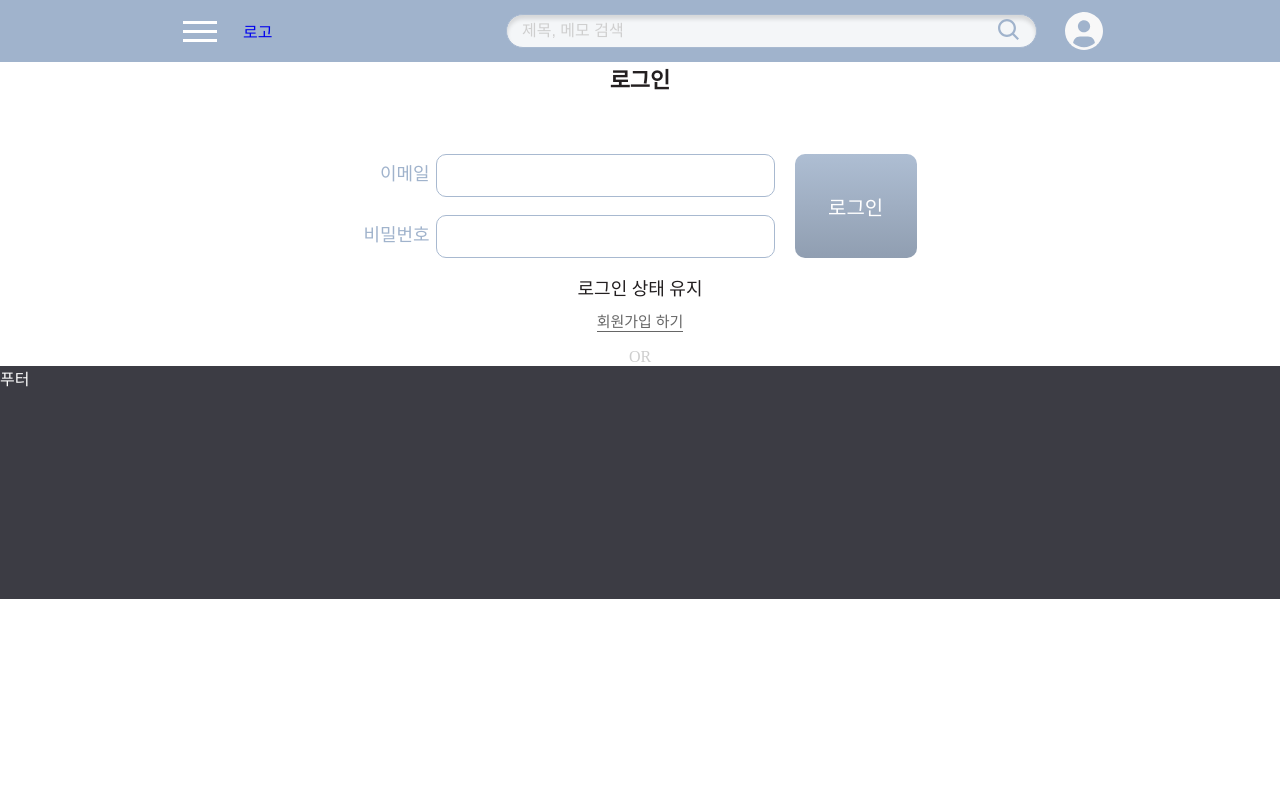
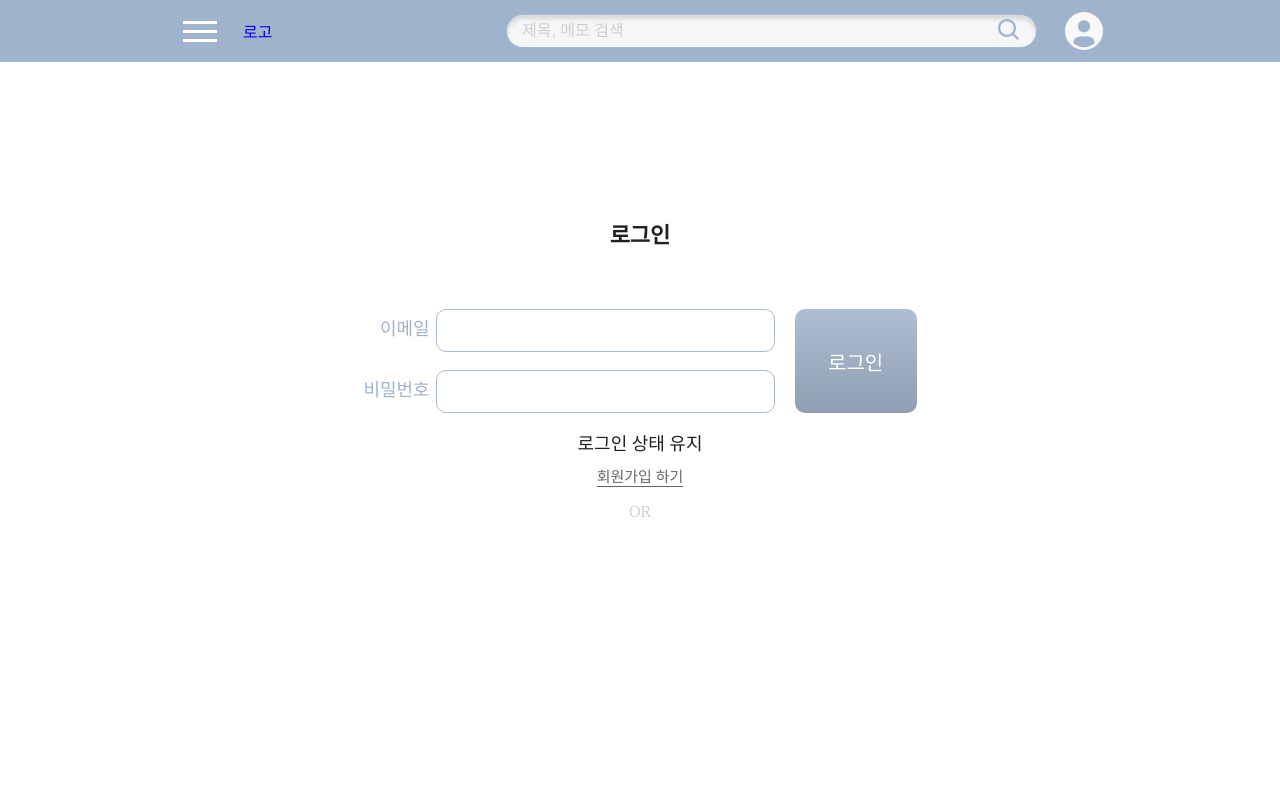
Before and after one commit to Quickchive/Quickchive-frontend, a Vue app: page /login in a window 1280 px wide. Shown: the top 800 px of the page. Built offline with nearby package versions, Linux system fonts and the light colour scheme; a web font is replaced by a local one.

Commit message:
[design] 로그인 페이지 전체 마진 조정

```diff
--- a/src/views/LoginView.vue
+++ b/src/views/LoginView.vue
@@ -1,5 +1,7 @@
 <template>
-  <login-form></login-form>
+  <div class="register-view">
+    <login-form></login-form>
+  </div>
 </template>
 
 <script>
```
